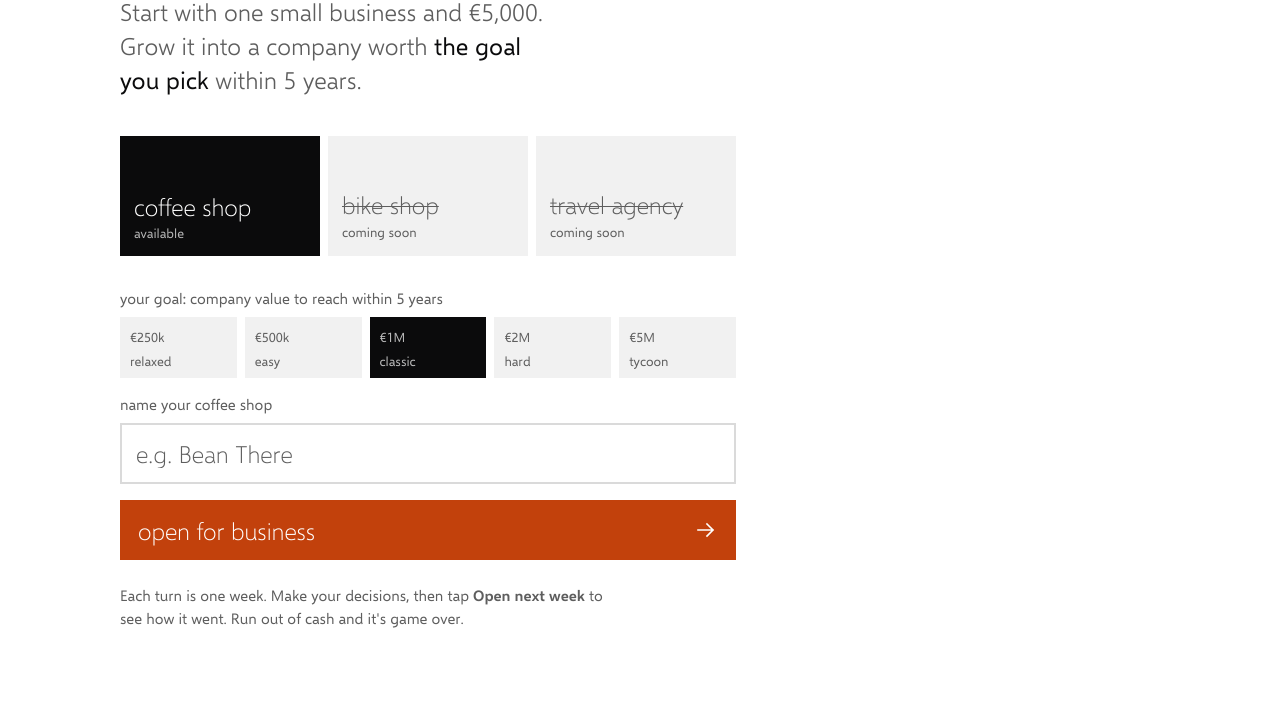
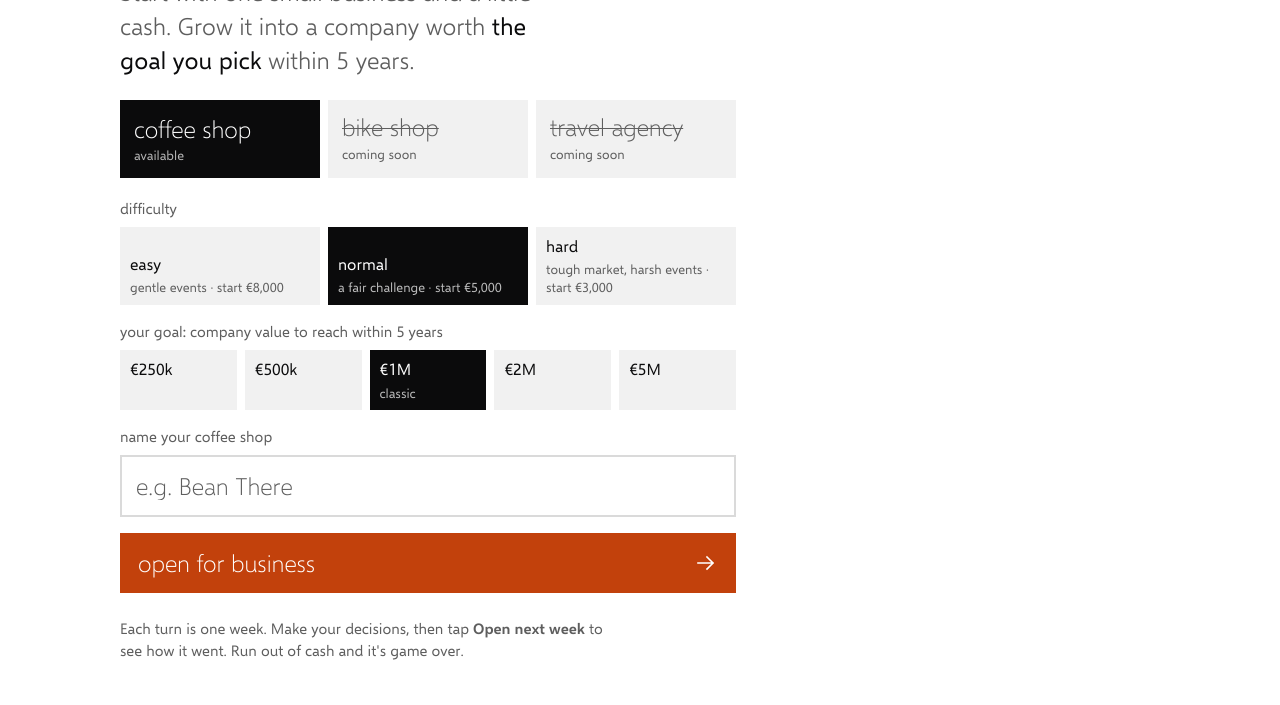
Before and after one commit to sam-omika/business-tycoon, a website: page index.html in a window 1280 px wide. Shown: the part 159-864 px from the top of the page. Drawn offline with Linux system fonts and the light colour scheme.

Commit message:
Phase 2C: pick easy / normal / hard on the start screen
- Difficulty tiles with a one-line description and starting cash; level shown in the top bar
- Goal tiles show plain amounts; start screen fits 1440x900 without scrolling
- ui-check: picking 'hard' really starts a hard game

Co-Authored-By: Claude Opus 5.5 <noreply@anthropic.com>

```diff
--- a/index.html
+++ b/index.html
@@ -85,13 +85,13 @@
   @media (hover: hover) { .icon-btn:hover { color: var(--ink); } }
 
   /* ---------- Start screen ---------- */
-  #start { min-height: 100vh; display: grid; align-content: center; padding: 48px max(24px, calc(50vw - 520px)); overflow: hidden; }
+  #start { min-height: 100vh; display: grid; align-content: center; padding: 28px max(24px, calc(50vw - 520px)); overflow: hidden; }
   .start-card { width: 100%; max-width: 1040px; }
   .start-card h1 { font-size: clamp(48px, 7vw, 96px); line-height: .92; margin: 0 0 24px -0.04em; white-space: nowrap; }
-  .start-card p.lead { color: var(--muted); margin: 0 0 40px; font-size: 24px; font-weight: 350; line-height: 1.4; max-width: 34ch; }
+  .start-card p.lead { color: var(--muted); margin: 0 0 24px; font-size: 24px; font-weight: 350; line-height: 1.4; max-width: 34ch; }
   .start-card p.lead b { color: var(--ink); font-weight: 400; }
-  .themes { display: grid; grid-template-columns: repeat(3, minmax(0, 200px)); gap: 8px; margin-bottom: 32px; }
-  .theme { min-height: 120px; background: var(--card); padding: 14px; display: flex; flex-direction: column; justify-content: flex-end; }
+  .themes { display: grid; grid-template-columns: repeat(3, minmax(0, 200px)); gap: 8px; margin-bottom: 20px; }
+  .theme { min-height: 72px; background: var(--card); padding: 14px; display: flex; flex-direction: column; justify-content: flex-end; }
   .theme .nm { font-size: 24px; font-weight: 300; text-transform: lowercase; line-height: 1.1; }
   .theme .soon { font-size: 13px; color: var(--muted); margin-top: 4px; text-transform: lowercase; }
   .theme.active { background: var(--ink); color: var(--bg); }
@@ -357,6 +357,9 @@
   /* ---------- Sales insights ---------- */
   .goals { grid-template-columns: repeat(5, 1fr); }
   .goals button { min-height: 56px; }
+  .seg button b .nt { display: inline; font-size: inherit; color: inherit; margin: 0; opacity: 1; }
+  .diffs button { min-height: 64px; }
+  .diffs button span { line-height: 1.35; }
   .lines { margin: 0 0 12px; padding: 0; list-style: none; font-size: 15px; font-weight: 350; line-height: 1.45; }
   .lines li { padding: 3px 0; }
   .lines b { font-weight: 400; color: var(--ink); }
@@ -401,11 +404,15 @@ FINISH: unreviewed and undocumented is unfinished; this build ends with the fini
   <button class="icon-btn theme-btn" id="themeBtnStart" style="position:fixed;top:16px;right:16px;z-index:5"></button>
   <div class="start-card">
     <h1>Business Tycoon</h1>
-    <p class="lead">Start with one small business and €5,000. Grow it into a company worth <b>the goal you pick</b> within 5 years.</p>
+    <p class="lead">Start with one small business and a little cash. Grow it into a company worth <b>the goal you pick</b> within 5 years.</p>
     <div class="themes">
       <div class="theme active"><div class="nm">Coffee shop</div><div class="soon">Available</div></div>
       <div class="theme locked"><div class="nm">Bike shop</div><div class="soon">Coming soon</div></div>
       <div class="theme locked"><div class="nm">Travel agency</div><div class="soon">Coming soon</div></div>
+    </div>
+    <div class="field">
+      <label>Difficulty</label>
+      <div class="seg diffs" id="diffPick"></div>
     </div>
     <div class="field">
       <label>Your goal: company value to reach within 5 years</label>
@@ -620,13 +627,20 @@ FINISH: unreviewed and undocumented is unfinished; this build ends with the fini
 
   // ---------- screens ----------
   // Goal picker on the start screen
-  const GOAL_LABEL = { 250000: 'relaxed', 500000: 'easy', 1000000: 'classic', 2000000: 'hard', 5000000: 'tycoon' };
+  const GOAL_LABEL = { 1000000: 'classic' };
+  const DIFF_TEXT = { easy: 'gentle events', normal: 'a fair challenge', hard: 'tough market, harsh events' };
+  let chosenDiff = 'normal';
+  function renderDiffPick() {
+    $('diffPick').innerHTML = Object.entries(E.DIFFICULTY).map(([k, d]) => `<button data-diff="${k}" class="${k === chosenDiff ? 'on' : ''}"><b>${d.label}</b><span>${DIFF_TEXT[k] || ''} · start ${eur(d.startCash)}</span></button>`).join('');
+  }
+  $('diffPick').addEventListener('click', (ev) => { const d = ev.target.closest('[data-diff]'); if (d) { chosenDiff = d.dataset.diff; renderDiffPick(); } });
   let chosenGoal = 1000000;
   function renderGoalPick() {
-    $('goalPick').innerHTML = E.GOALS.map((g) => `<button data-goal="${g}" class="${g === chosenGoal ? 'on' : ''}"><b>${goalFmt(g)}</b><span>${GOAL_LABEL[g] || ''}</span></button>`).join('');
+    $('goalPick').innerHTML = E.GOALS.map((g) => `<button data-goal="${g}" class="${g === chosenGoal ? 'on' : ''}"><b>${goalFmt(g)}</b><span>${GOAL_LABEL[g] || '&nbsp;'}</span></button>`).join('');
   }
   $('goalPick').addEventListener('click', (ev) => { const g = ev.target.closest('[data-goal]'); if (g) { chosenGoal = +g.dataset.goal; renderGoalPick(); } });
   function showStart() {
+    renderDiffPick();
     renderGoalPick();
     $('start').classList.remove('hidden'); $('game').classList.add('hidden'); $('bottombar').classList.add('hidden');
     const saved = load();
@@ -639,7 +653,7 @@ FINISH: unreviewed and undocumented is unfinished; this build ends with the fini
 
   $('startBtn').onclick = () => {
     const name = $('shopName').value.trim() || 'Bean There';
-    state = E.newGame(name, 'coffee', { goal: chosenGoal });
+    state = E.newGame(name, 'coffee', { goal: chosenGoal, difficulty: chosenDiff });
     state.log.unshift({ week: 0, text: `${name} opens its first coffee cart. Good luck!`, tone: 'good' });
     save(); showGame();
   };
@@ -770,6 +784,7 @@ FINISH: unreviewed and undocumented is unfinished; this build ends with the fini
     $('goalText').innerHTML = state.endless
       ? (state.goalReachedWeek ? `goal ${goalFmt(state.goal)} reached in week ${state.goalReachedWeek} · playing on` : 'playing on, no time limit')
       : `goal ${goalFmt(state.goal)} · ${state.maxWeeks - state.week} weeks left`;
+    $('goalText').innerHTML += ` · ${(E.DIFFICULTY[state.difficulty] || E.DIFFICULTY.normal).label.toLowerCase()}`;
     const pct = Math.max(0, Math.min(100, v / state.goal * 100));
     $('goalBar').firstElementChild.style.transform = `scaleX(${pct / 100})`;
     $('goalBar').classList.toggle('good', pct >= 100);
```
Also changed, not shown: docs/GAME_DESIGN.md (+2 -1 lines), docs/ROADMAP.md (+8 -8 lines), tools/ui-check.mjs (+8 -1 lines).
